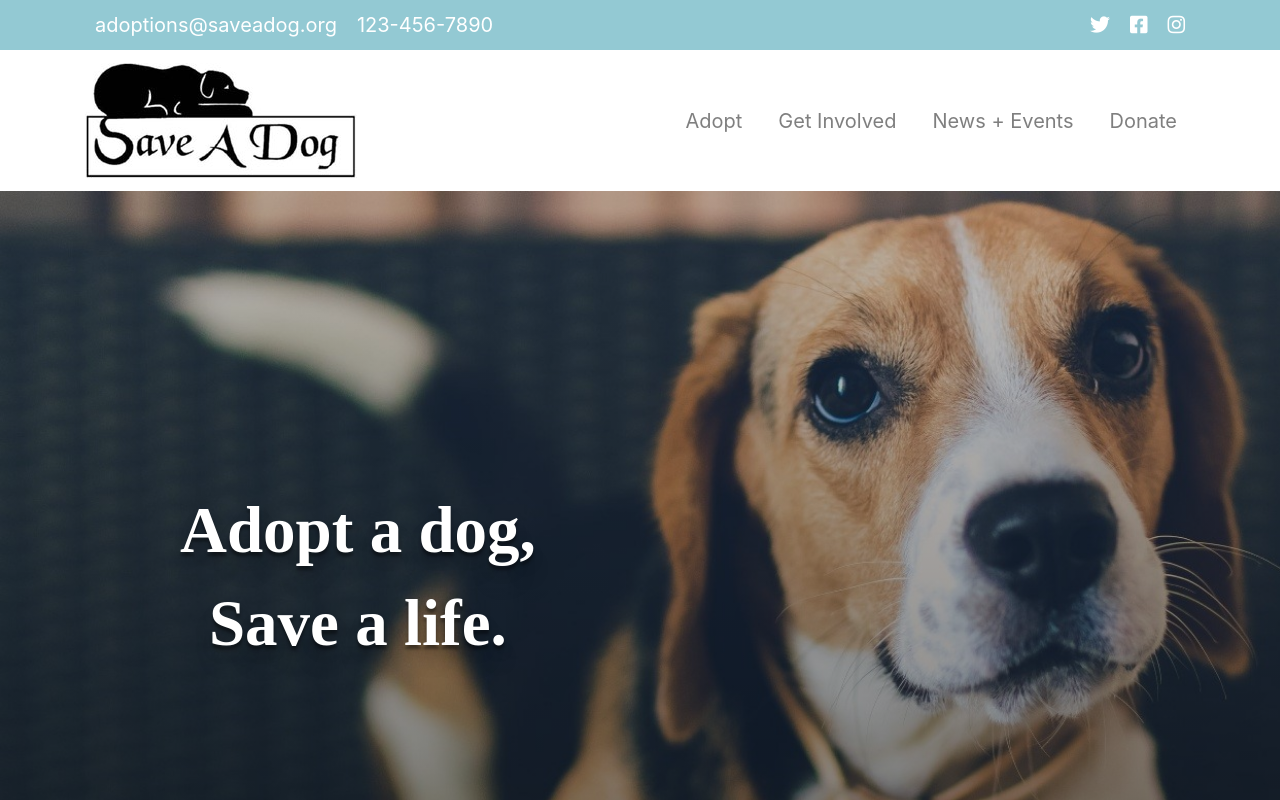
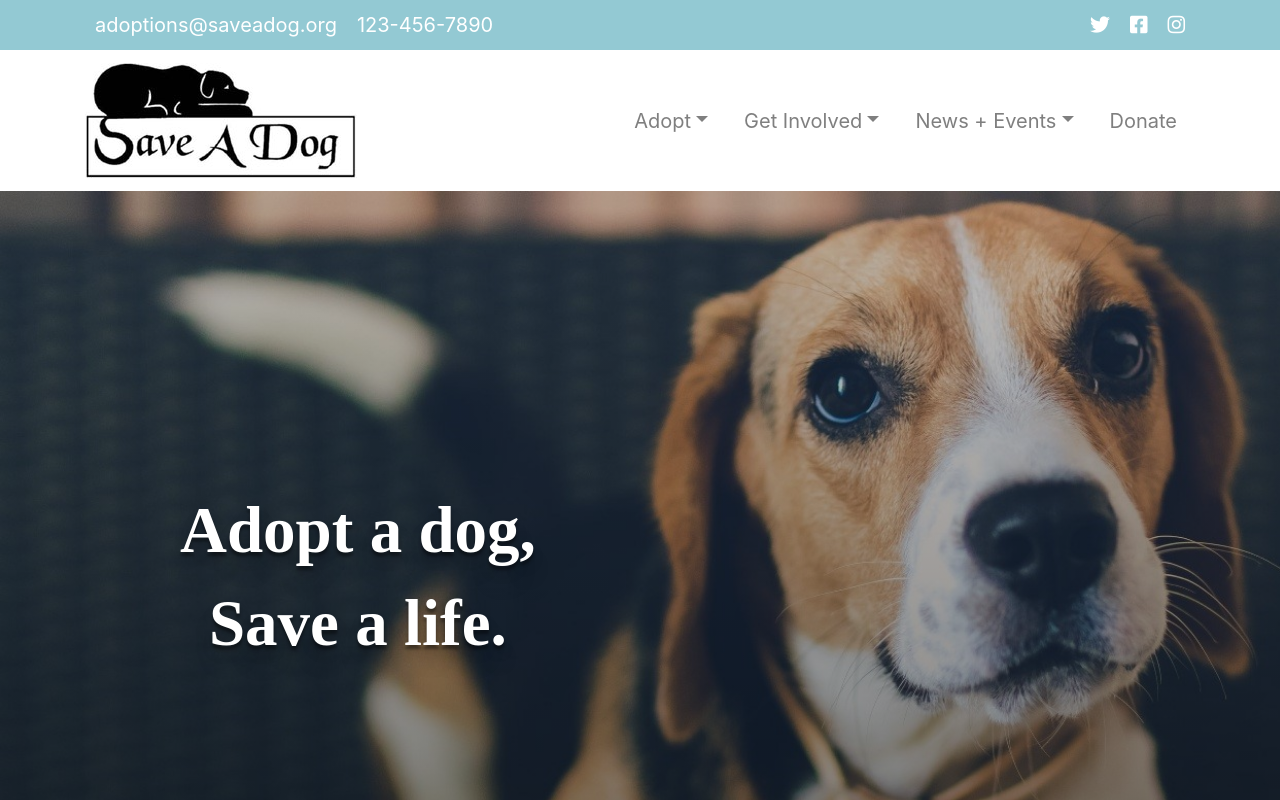
Before and after one commit to kerryja/animal-shelter, a React (Create React App) app: page / in a window 1280 px wide. Shown: the top 800 px of the page. Built offline with nearby package versions, Linux system fonts and the light colour scheme; a web font is replaced by a local one.

Commit message:
fixed bootstrap navbar dropdown functionality

```diff
--- a/src/components/Navbar.css
+++ b/src/components/Navbar.css
@@ -14,14 +14,6 @@
   }
 }
 
-.dropdown:hover > .dropdown-menu {
-  display: block;
-}
-
-.dropdown-toggle::after {
-  display: none;
-}
-
 .nav-link:hover {
   color: #ff7f50;
 }
--- a/src/components/Navbar.js
+++ b/src/components/Navbar.js
@@ -16,8 +16,8 @@ class Navbar extends Component {
               className="navbar-toggler"
               type="button"
               data-toggle="collapse"
-              data-target="#navbarResponsive"
-              aria-controls="navbarResponsive"
+              data-target="#navbarSupportedContent"
+              aria-controls="navbarSupportedContent"
               aria-expanded="false"
               aria-label="Toggle navigation"
             >
@@ -25,11 +25,11 @@ class Navbar extends Component {
             </button>
             <div className="collapse navbar-collapse" id="navbarResponsive">
               <ul className="navbar-nav ml-auto">
-                <li className="dropdown">
+                <li className="nav-item dropdown">
                   <a
                     className="nav-link dropdown-toggle"
                     href="#"
-                    id="dropdownMenuLink"
+                    id="navbarDropdown"
                     role="button"
                     data-toggle="dropdown"
                     aria-haspopup="true"
@@ -61,11 +61,11 @@ class Navbar extends Component {
                   </div>
                 </li>
 
-                <li className="dropdown">
+                <li className="nav-item dropdown">
                   <a
                     className="nav-link dropdown-toggle"
                     href="#"
-                    id="dropdownMenuLink"
+                    id="navbarDropdown"
                     role="button"
                     data-toggle="dropdown"
                     aria-haspopup="true"
@@ -87,11 +87,11 @@ class Navbar extends Component {
                   </div>
                 </li>
 
-                <li className="dropdown">
+                <li className="nav-item dropdown">
                   <a
                     className="nav-link dropdown-toggle"
                     href="#"
-                    id="dropdownMenuLink"
+                    id="navbarDropdown"
                     role="button"
                     data-toggle="dropdown"
                     aria-haspopup="true"
```
